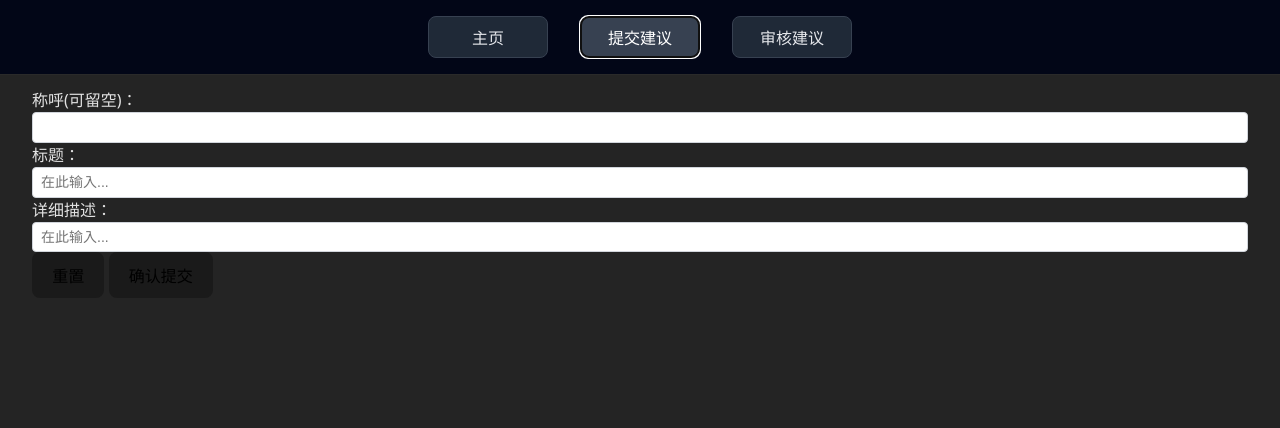
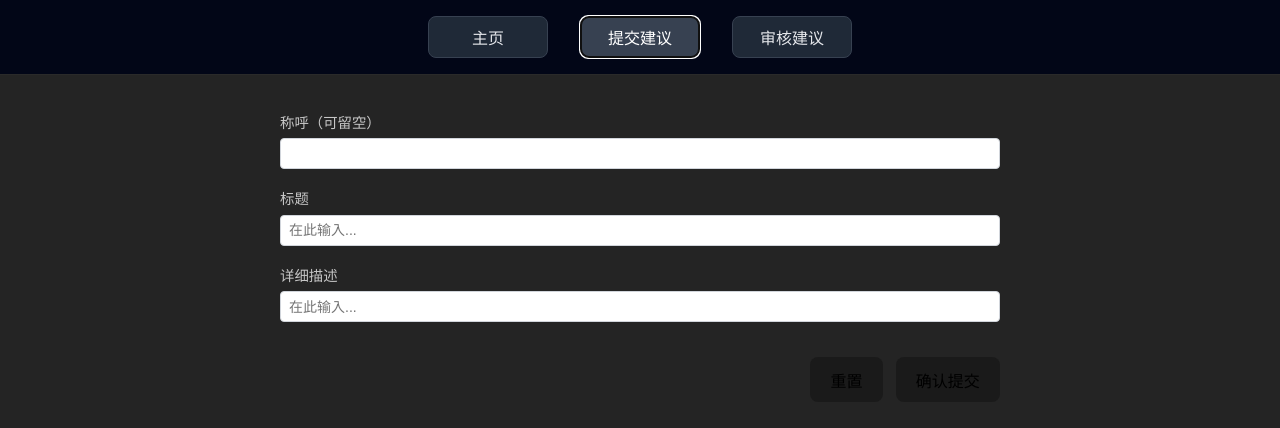
Before and after one commit to CURED-FSZ/jike2504, a React (Vite) app in the folder client/: page / in a window 1280 px wide. Both pictures are taken after a click on the button "提交建议". Shown: the top 428 px of the page. Built offline with nearby package versions, Linux system fonts and the light colour scheme; no server answers.

Commit message:
优化提建议布局

```diff
--- a/client/src/pages/inputSuggestion.tsx
+++ b/client/src/pages/inputSuggestion.tsx
@@ -68,20 +68,68 @@ function InputSuggestion(props: { className?: string }) {
     }
 
     return (
-        <div className={props.className}>
-            称呼(可留空)：
-            <Input alert="" value={role} onChange={setRole} error={roleError}/>
-
-            标题：
-            <Input alert="在此输入..." value={shortDes} onChange={setShortDes} error={shortDesError}/>
-
-            详细描述：
-            <Input alert="在此输入..." value={longDes} onChange={setLongDes} error={longDesError}/>
-
-            <div>
-                <Button text="重置" click={reset}/> <Button text="确认提交" click={submit}/>
+        <div
+            className={props.className}
+            style={{
+                maxWidth: "720px",
+                margin: "0 auto",
+                display: "flex",
+                flexDirection: "column",
+                gap: "1.2rem",
+                padding: "1.5rem"
+            }}
+        >
+            {/* 称呼 */}
+            <div style={{ display: "flex", flexDirection: "column", gap: "0.3rem" }}>
+                <label style={{ fontSize: "0.9rem", opacity: 0.85 }}>
+                    称呼（可留空）
+                </label>
+                <Input
+                    alert=""
+                    value={role}
+                    onChange={setRole}
+                    error={roleError}
+                />
             </div>
 
+            {/* 标题 */}
+            <div style={{ display: "flex", flexDirection: "column", gap: "0.3rem" }}>
+                <label style={{ fontSize: "0.9rem", opacity: 0.85 }}>
+                    标题
+                </label>
+                <Input
+                    alert="在此输入..."
+                    value={shortDes}
+                    onChange={setShortDes}
+                    error={shortDesError}
+                />
+            </div>
+
+            {/* 详细描述 */}
+            <div style={{ display: "flex", flexDirection: "column", gap: "0.3rem" }}>
+                <label style={{ fontSize: "0.9rem", opacity: 0.85 }}>
+                    详细描述
+                </label>
+                <Input
+                    alert="在此输入..."
+                    value={longDes}
+                    onChange={setLongDes}
+                    error={longDesError}
+                />
+            </div>
+
+            {/* 按钮区 */}
+            <div
+                style={{
+                    display: "flex",
+                    justifyContent: "flex-end",
+                    gap: "0.8rem",
+                    marginTop: "1rem"
+                }}
+            >
+                <Button text="重置" click={reset} />
+                <Button text="确认提交" click={submit} />
+            </div>
         </div>
     )
 }
```
